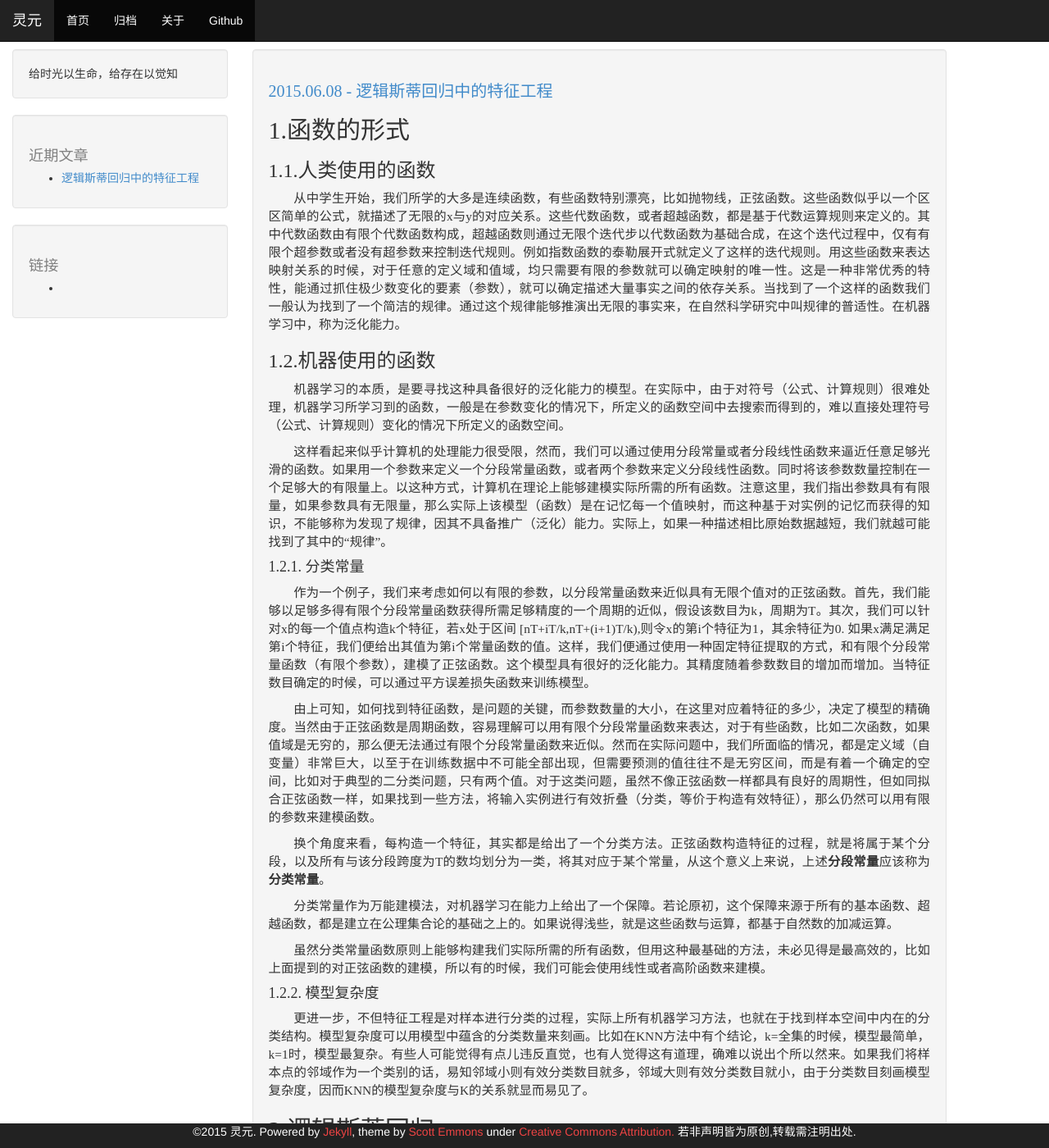
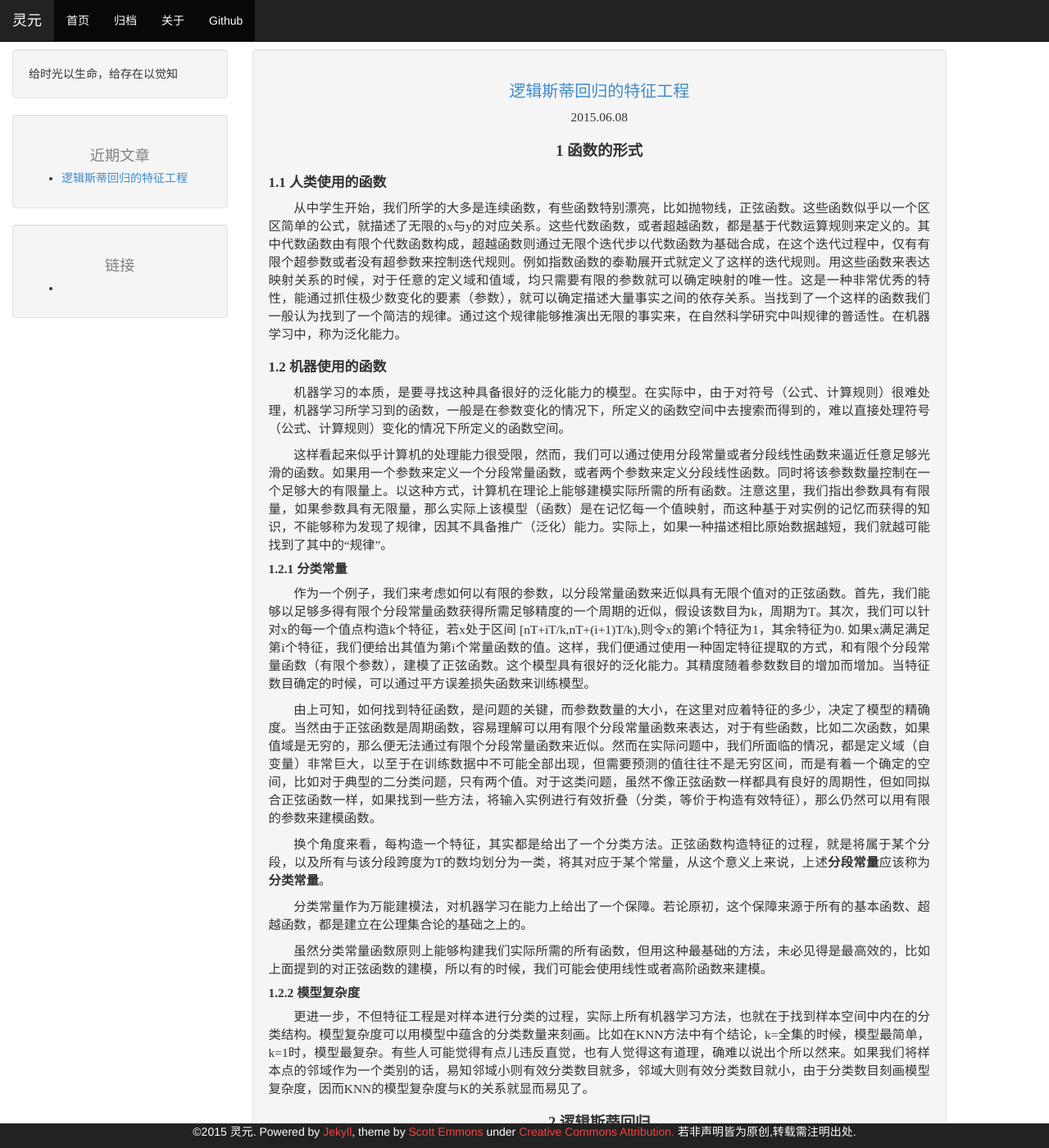
Before and after one commit to lihui/lihui.github.io, a Jekyll site: the page built from _posts/2015-6-8-logistic.md, in a window 1280 px wide and 1400 px high. Shown: the whole window at 82% size. Built offline with Jekyll 4.4.1, drawn with Linux system fonts in a browser that asks for light colours; Markdown is read by kramdown in place of the engine named in the settings; formulas are drawn with MathJax 3; some of the changed text lies outside the part shown.

Commit message:
logistic

```diff
--- a/_layouts/post.html
+++ b/_layouts/post.html
@@ -9,7 +9,8 @@
         <div class="col-md-9">
           <div class="article">
             <div class="well">
-                <h1><a href="{{ site.baseurl}}{{ page.url }}">{{ page.date | date: "%Y.%m.%d" }} -  {{ page.title }}</a></h1>
+                <h1><a href="{{ site.baseurl}}{{ page.url }}">{{ page.title }}</a></h1>
+                <div class="date">{{ page.date | date: "%Y.%m.%d" }}</div>
             {% if site.comments == true and page.comments == true and site.disqus != '' %}
                 <p class="author"><a href="#disqus_thread">Comments</a></p>
             {% endif %}
--- a/_posts/2015-6-8-logistic.md
+++ b/_posts/2015-6-8-logistic.md
@@ -1,44 +1,44 @@
 ---
 layout: post
-title: 逻辑斯蒂回归中的特征工程
+title: 逻辑斯蒂回归的特征工程
 ---
 
 
-##1.函数的形式
+##1 函数的形式
 
 
 
 
-###1.1.人类使用的函数
+###1.1 人类使用的函数
 
 从中学生开始，我们所学的大多是连续函数，有些函数特别漂亮，比如抛物线，正弦函数。这些函数似乎以一个区区简单的公式，就描述了无限的x与y的对应关系。这些代数函数，或者超越函数，都是基于代数运算规则来定义的。其中代数函数由有限个代数函数构成，超越函数则通过无限个迭代步以代数函数为基础合成，在这个迭代过程中，仅有有限个超参数或者没有超参数来控制迭代规则。例如指数函数的泰勒展开式就定义了这样的迭代规则。用这些函数来表达映射关系的时候，对于任意的定义域和值域，均只需要有限的参数就可以确定映射的唯一性。这是一种非常优秀的特性，能通过抓住极少数变化的要素（参数），就可以确定描述大量事实之间的依存关系。当找到了一个这样的函数我们一般认为找到了一个简洁的规律。通过这个规律能够推演出无限的事实来，在自然科学研究中叫规律的普适性。在机器学习中，称为泛化能力。
 
-###1.2.机器使用的函数
+###1.2 机器使用的函数
 
 机器学习的本质，是要寻找这种具备很好的泛化能力的模型。在实际中，由于对符号（公式、计算规则）很难处理，机器学习所学习到的函数，一般是在参数变化的情况下，所定义的函数空间中去搜索而得到的，难以直接处理符号（公式、计算规则）变化的情况下所定义的函数空间。
 
 
 这样看起来似乎计算机的处理能力很受限，然而，我们可以通过使用分段常量或者分段线性函数来逼近任意足够光滑的函数。如果用一个参数来定义一个分段常量函数，或者两个参数来定义分段线性函数。同时将该参数数量控制在一个足够大的有限量上。以这种方式，计算机在理论上能够建模实际所需的所有函数。注意这里，我们指出参数具有有限量，如果参数具有无限量，那么实际上该模型（函数）是在记忆每一个值映射，而这种基于对实例的记忆而获得的知识，不能够称为发现了规律，因其不具备推广（泛化）能力。实际上，如果一种描述相比原始数据越短，我们就越可能找到了其中的“规律”。
 
-####1.2.1. 分类常量
+####1.2.1 分类常量
 作为一个例子，我们来考虑如何以有限的参数，以分段常量函数来近似具有无限个值对的正弦函数。首先，我们能够以足够多得有限个分段常量函数获得所需足够精度的一个周期的近似，假设该数目为k，周期为T。其次，我们可以针对x的每一个值点构造k个特征，若x处于区间 [nT+iT/k,nT+(i+1)T/k),则令x的第i个特征为1，其余特征为0. 如果x满足满足第i个特征，我们便给出其值为第i个常量函数的值。这样，我们便通过使用一种固定特征提取的方式，和有限个分段常量函数（有限个参数），建模了正弦函数。这个模型具有很好的泛化能力。其精度随着参数数目的增加而增加。当特征数目确定的时候，可以通过平方误差损失函数来训练模型。
 
 由上可知，如何找到特征函数，是问题的关键，而参数数量的大小，在这里对应着特征的多少，决定了模型的精确度。当然由于正弦函数是周期函数，容易理解可以用有限个分段常量函数来表达，对于有些函数，比如二次函数，如果值域是无穷的，那么便无法通过有限个分段常量函数来近似。然而在实际问题中，我们所面临的情况，都是定义域（自变量）非常巨大，以至于在训练数据中不可能全部出现，但需要预测的值往往不是无穷区间，而是有着一个确定的空间，比如对于典型的二分类问题，只有两个值。对于这类问题，虽然不像正弦函数一样都具有良好的周期性，但如同拟合正弦函数一样，如果找到一些方法，将输入实例进行有效折叠（分类，等价于构造有效特征），那么仍然可以用有限的参数来建模函数。
 
 换个角度来看，每构造一个特征，其实都是给出了一个分类方法。正弦函数构造特征的过程，就是将属于某个分段，以及所有与该分段跨度为T的数均划分为一类，将其对应于某个常量，从这个意义上来说，上述**分段常量**应该称为**分类常量**。
 
-分类常量作为万能建模法，对机器学习在能力上给出了一个保障。若论原初，这个保障来源于所有的基本函数、超越函数，都是建立在公理集合论的基础之上的。如果说得浅些，就是这些函数与运算，都基于自然数的加减运算。
+分类常量作为万能建模法，对机器学习在能力上给出了一个保障。若论原初，这个保障来源于所有的基本函数、超越函数，都是建立在公理集合论的基础之上的。
 
 虽然分类常量函数原则上能够构建我们实际所需的所有函数，但用这种最基础的方法，未必见得是最高效的，比如上面提到的对正弦函数的建模，所以有的时候，我们可能会使用线性或者高阶函数来建模。
 
-####1.2.2. 模型复杂度
+####1.2.2 模型复杂度
 更进一步，不但特征工程是对样本进行分类的过程，实际上所有机器学习方法，也就在于找到样本空间中内在的分类结构。模型复杂度可以用模型中蕴含的分类数量来刻画。比如在KNN方法中有个结论，k=全集的时候，模型最简单，k=1时，模型最复杂。有些人可能觉得有点儿违反直觉，也有人觉得这有道理，确难以说出个所以然来。如果我们将样本点的邻域作为一个类别的话，易知邻域小则有效分类数目就多，邻域大则有效分类数目就小，由于分类数目刻画模型复杂度，因而KNN的模型复杂度与K的关系就显而易见了。
 
 
 
 
 
-##2.逻辑斯蒂回归
+##2 逻辑斯蒂回归
 
 对于逻辑斯蒂回归很多文献都是从广义线性回归，或者从高斯分布乃至于一般的指数族分布的角度来描述，虽然这种角度利于导出逻辑斯蒂回归的表达式。但个人以为这对于指导特征的构造并没有什么卵用。下面将主要以第一节所叙述的分类的视角来探索特征及其参数的物理意义。
 
@@ -47,7 +47,7 @@ $P(y=1|x)=\sigma \lbrace \sum\limits_{i=0}^{K}\lambda_i x_i \rbrace$
 其中:
 $\sigma(x)=\frac{1}{1+\exp(-x)}$。
 
-###2.1. 0-1离散特征
+###2.1  0-1离散特征
 
 由于category（分类、枚举）特征，均需转换为0-1离散特征来使用，因此下文中我们不对category特征进行单独讨论。
 
@@ -68,7 +68,7 @@ $ \hat{S} _ {k+1}$,平均有$ |\hat{S} _ {k+1}| \sigma(\lambda _ {k+1})$个正
 在图1中，$x_i,x_j,x_k$三个椭圆分别代表三个特征为1时的分类。当逻辑斯蒂回归模型中只加入一个特征比如$x_i$时，训练所得的参数为$\lambda_i$，那么图中$x_i$对应的完整椭圆中正例的概率等于$\sigma(\lambda_i)$。而当模型中加入多个特征时，$x_i$训练所得的$\lambda_i$只对应绿色部分所涵盖的正例的概率（百分比）。
 
 
-####2.2. 连续特征
+####2.2 连续特征
 
 
 有些特征的值不止取值\{0，1\}，而是连续的，连续值可以表明样例对该特征（集合）的隶属度，比如在文物鉴定中，专家可能根据某些特征来判定是否是真伪，但这种特征在文物中可能不易辨析清楚，因此特征本身的满足与否本身也存在一定的概率。连续值还可以是现实中的一些计量，如在判断一个人是否会加入某个俱乐部的时候，他的资产可能是一个有效的具有连续值的特征。在使用连续值特征的过程中，一个主要困难是估计该特征值的大小，如何影响预测结果的值，比如它是否是线性的，如果不是那么要设计什么样的变换函数（核方法）。根据第一节的讨论，我们知道有一个简单的方法是使用分类常量去拟合任意函数，从而避免这些问题。
@@ -81,7 +81,7 @@ $ \hat{S} _ {k+1}$,平均有$ |\hat{S} _ {k+1}| \sigma(\lambda _ {k+1})$个正
 要特别注意的是，如果连续特征过分离散化则会导致特征过多以至于接近训练样例的数目，这种特征会与样例接近形成一一映射，将在实质上记住训练样例的结果从而导致**过拟合**。
 
 
-####2.3.  离散特征的连续化-逻辑斯蒂回归作为ensemble method
+####2.3  离散特征的连续化-逻辑斯蒂回归作为ensemble method
 
 使用0-1特征，特别是将连续特征0-1离散化后，特征数目会急剧增大，高维数据下，训练的压力会比较大。这时可以通过将某些0-1离散特征族预先训练（称为基分类器，base classifer），将其预测概率输出经过对数几率变换作为下一级的逻辑斯蒂回归分类器（称为集成分类器，ensemble classifer）的输入。这相当于将基分类器作为一个特征提取器。
 
@@ -89,7 +89,7 @@ $ \hat{S} _ {k+1}$,平均有$ |\hat{S} _ {k+1}| \sigma(\lambda _ {k+1})$个正
 
 当然这种方法是一种有效的近似，而不是原模型的等价物。因为基分类器在集成分类器中训练所对应的只有一个$\lambda$值，这意味着基分类器的多个特征输入在最后的预测过程中，其分类信号强度被平均了。
 
-###3.  总结
+##3  总结
 
 
 在逻辑斯蒂回归的特征构造过程中，应该优先使用0-1特征，也就是说要致力于寻找这样的样本子集：该子集中的正例分布要与总体正例分布相差越大越好；同时该子集不能过小，比如只包含1个样本，这样将导致过拟合。
--- a/css/theme.css
+++ b/css/theme.css
@@ -41,29 +41,34 @@ body {
     text-align: justify;
     text-justify: inter-ideograph;
     -ms-text-justify: inter-ideograph;
-    font-family: 宋体,serif;
+    font-family: 宋体, serif;
     font-size: 1.1em;
 }
 
+h1,h2{
+    text-align: center;
+}
 .article p {
-    text-indent:  2em;
+    text-indent: 2em;
+
+}
+.article .date{
+    text-align: center;
+}
+.article h2, .h2 {
+    font-size: 1.2em;
+    font-weight: bold;
+}
+
+.article h3, .h3 {
+    font-size: 1.1em;
+    font-weight: bold;
 
 }
 
-.article h2 {
-    font-weight:bold
-    font-size: 1.3em;
-
-}
-
-.article h3 {
-        font-weight:bold
-    font-size: 1.2em;
-}
-
-.article h4 {
-    font-weight:bold
-    font-size: 1.1em;
+.article h4, .h4 {
+    font-size: 1.0em;
+    font-weight: bold;
 }
 
 .well h1 {
@@ -80,12 +85,13 @@ body {
 }
 
 code.has-jax {
-            font: inherit;
-            font-size: 100%;
-            background: inherit;
-            border: inherit;
+    font: inherit;
+    font-size: 100%;
+    background: inherit;
+    border: inherit;
 }
-.contact{
+
+.contact {
     width: 30em;
     height: 6em;
     background-image: url(/media/about.png);
--- a/index.html
+++ b/index.html
@@ -5,7 +5,9 @@ layout: default
 {% for post in paginator.posts %}
 <div class="article">
     <div class="well">
-        <h1><a href="{{ site.baseurl}}{{ post.url }}">{{ post.date | date: "%Y.%m.%d" }} - {{ post.title }}</a></h1>
+        <h1><a href="{{ site.baseurl}}{{ post.url }}"> {{ post.title }}</a></h1>
+        <div class="date">{{ post.date | date: "%Y.%m.%d" }}</div>
+
         {% if site.comments == true and post.comments == true and site.disqus != '' %}
           <p class="author"><a href="{{ site.baseurl }}{{ post.url }}/#disqus_thread">Comments</a></p>
         {% endif %}
```
Also changed, not shown: media/class-logistic.png.
